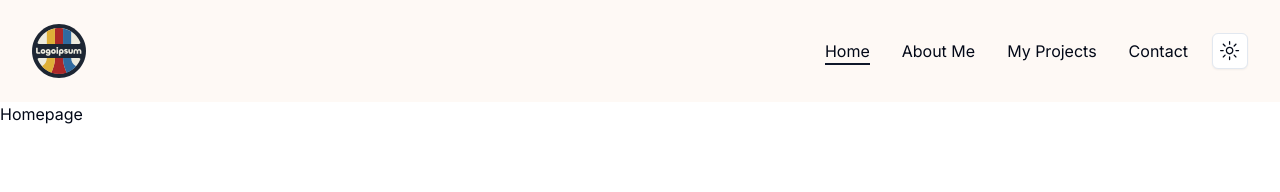
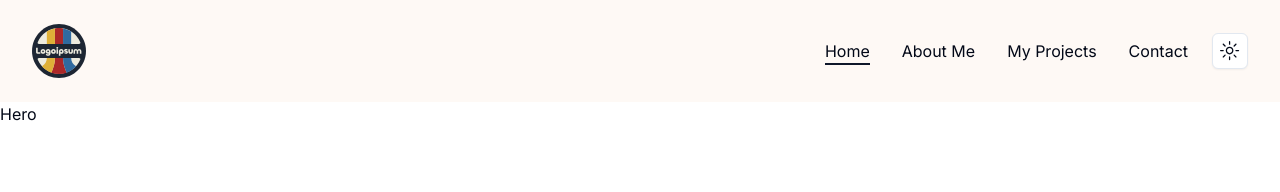
Before and after one commit to bchussid/portfolio, a Next.js app: page / in a window 1280 px wide. Shown: the top 192 px of the page. Built offline with nearby package versions, Linux system fonts and the light colour scheme.

Commit message:
style/formatting

```diff
--- a/src/app/page.tsx
+++ b/src/app/page.tsx
@@ -1,9 +1,11 @@
-import Image from "next/image";
+
+// components
+import Hero from "@/components/Hero";
 
 export default function Home() {
   return (
     <main>
-      Homepage
+      <Hero />
     </main>
   );
 }
--- a/src/app/template.tsx
+++ b/src/app/template.tsx
@@ -1,5 +1,4 @@
 "use client";
-
 import { motion } from "framer-motion";
 // hooks
 import useScrollProgress from "@/hooks/useScrollProgress";
--- a/src/components/Nav.tsx
+++ b/src/components/Nav.tsx
@@ -1,6 +1,7 @@
 import Link from "next/link";
 import { usePathname } from "next/navigation";
 import { motion } from "framer-motion";
+
 const links = [
   { path: "/", name: "home" },
   { path: "/about", name: "about me" },
--- a/src/components/ThemeSwitch.tsx
+++ b/src/components/ThemeSwitch.tsx
@@ -9,6 +9,7 @@
 import { Button } from "./ui/button";
 import { MoonIcon, SunIcon } from "@radix-ui/react-icons";
 import { useTheme } from "next-themes";
+
 const ThemeSwitch = () => {
   const { theme, setTheme } = useTheme();
   return (
```
